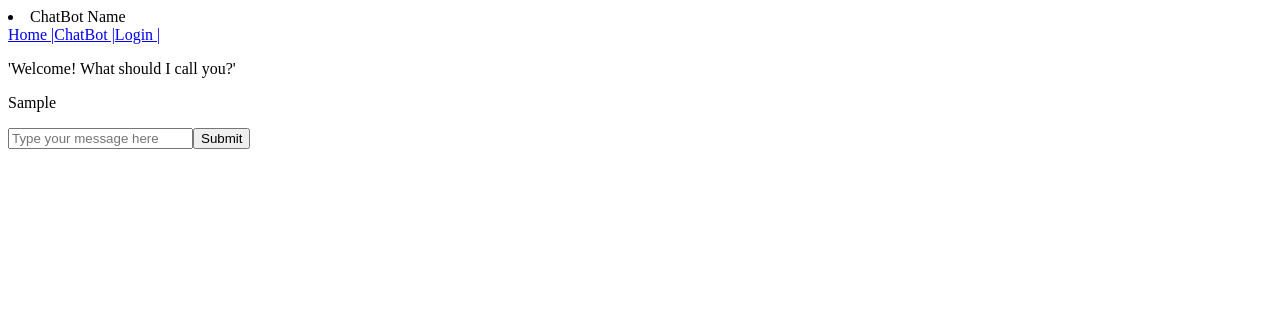
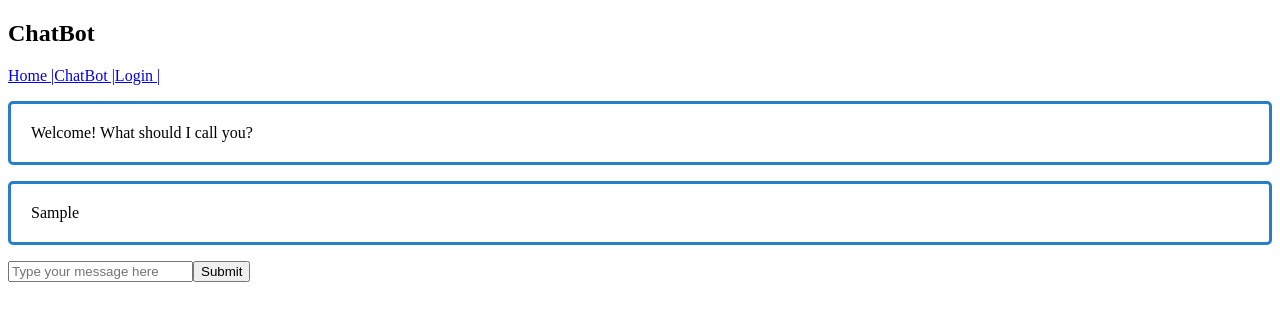
Before and after one commit to taypeoples/ChatTErbot, a Vue app in the folder vue/: page /chatBot in a window 1280 px wide. Both pictures are taken after typing "Sample" into the empty fields and a click on the button "Submit". Shown: the top 320 px of the page. Built offline with nearby package versions, Linux system fonts and the light colour scheme; no server answers.

Commit message:
little bit of putzing

```diff
--- a/vue/src/components/ChatBot.vue
+++ b/vue/src/components/ChatBot.vue
@@ -1,7 +1,7 @@
 <template>
   <div>
     <chat-greeting v-on:passNickname="getNickname($event)" />
-    <p v-for="message in messages" v-bind:key="message.id">{{ message }}</p>
+    <p v-for="message in messages" v-bind:key="message.id" class='textbox'>{{ message }}</p>
     <form v-if="showForm === true" v-on:submit.prevent="handleSubmit">
       <input
         id="chatEntry"
@@ -123,5 +123,23 @@ export default {
   // }
 };
 </script>
+
 <style scoped>
+.textbox{
+border-width:3px;
+ border-style:solid;
+ border-color:#287EC7;
+ border-radius: 5px;
+ padding: 20px;
+ border-width: 80%;
+}
+
+button:hover{
+  background-color: rgb(212, 212, 212);
+  box-shadow: 3px 3px lightgray;
+
+}
+
+
+
 </style>
--- a/vue/src/components/ChatGreeting.vue
+++ b/vue/src/components/ChatGreeting.vue
@@ -1,6 +1,6 @@
 <template>
   <div>
-    <p>'Welcome! What should I call you?'</p>
+    <p id = "openingMessage">Welcome! What should I call you?</p>
     <form v-if="showForm === true" v-on:submit.prevent="submitNickname">
       <input
         id="chatEntry"
@@ -39,4 +39,19 @@ export default {
 </script>
 
 <style scoped>
+button:hover{
+  background-color: rgb(212, 212, 212);
+  box-shadow: 3px 3px lightgray;
+
+}
+
+#openingMessage{
+  border-width:3px;
+ border-style:solid;
+ border-color:#287EC7;
+ border-radius: 5px;
+ padding: 20px;
+ border-width: 80%;
+}
+
 </style>
--- a/vue/src/components/TheHeader.vue
+++ b/vue/src/components/TheHeader.vue
@@ -1,7 +1,7 @@
 <template>
   <nav>
     <!-- Image later for logo -->
-    <li>ChatBot Name</li>
+    <h1>ChatBot</h1>
     <router-link v-bind:to="{ name: 'home' }">Home |</router-link>
     <router-link v-bind:to="{ name: 'chatBot' }">ChatBot |</router-link>
     <a href=""> </a>
```
